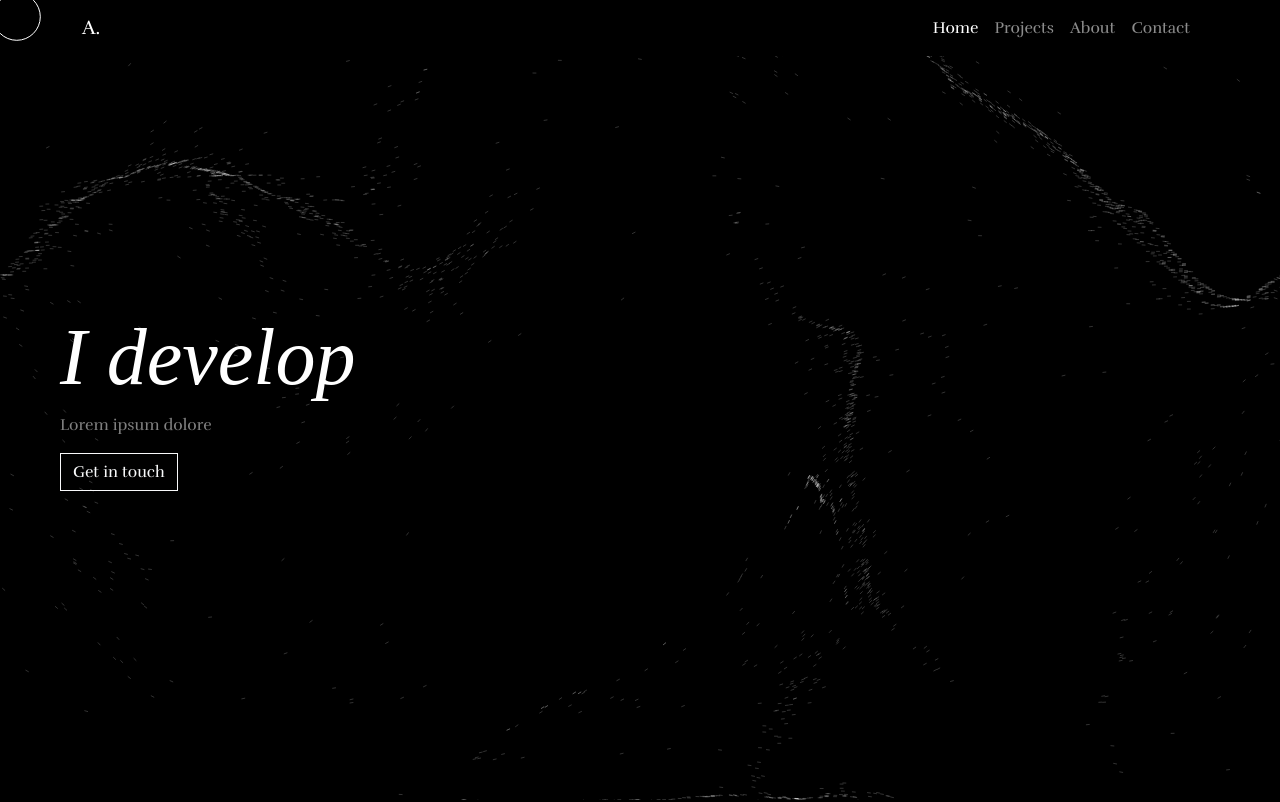
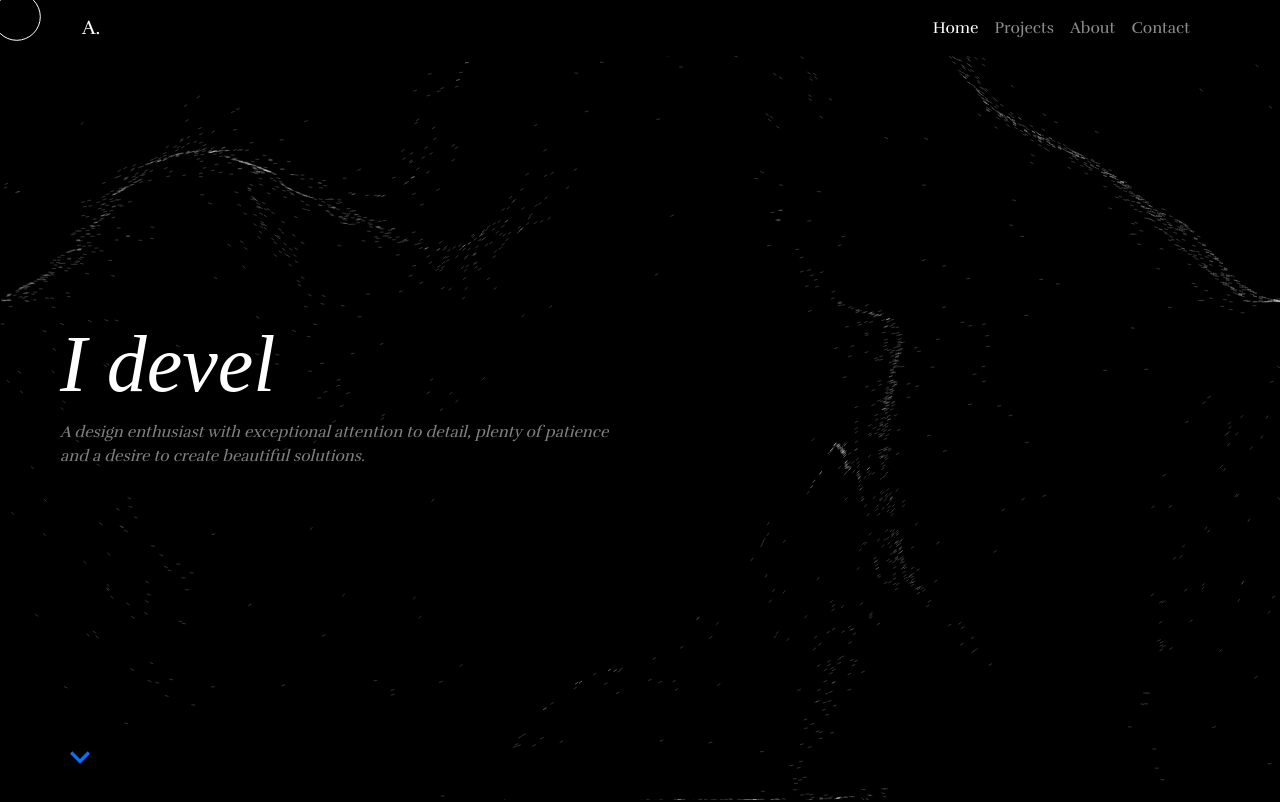
Before and after one commit to alexandrabatrak/react-portfolio, a React (Create React App) app: page / in a window 1280 px wide. Shown: the top 802 px of the page. Built offline with nearby package versions, Linux system fonts and the light colour scheme; a web font is replaced by a local one.

Commit message:
Add scroll link to projects

```diff
--- a/src/components/pages/Home.js
+++ b/src/components/pages/Home.js
@@ -2,14 +2,19 @@ import Projects from './Projects';
 import { useState, useEffect } from 'react';
 import { Container, Row } from 'react-bootstrap';
 import { motion } from 'framer-motion';
+import { Link } from 'react-router-dom';
+/* icons */
+import { MdKeyboardArrowDown } from 'react-icons/md';
 
 export default function Home() {
   const [loopN, setLoopN] = useState(0);
+  // amimate opacity of text
+  const [textClass, setTextClass] = useState('');
   const [isDeleting, setIsDeleting] = useState(false);
-  const toAnimate = ['create', 'develop', 'meep-meep', 'design'];
+  const toAnimate = ['create', 'develop', 'design'];
   const [text, setText] = useState('');
   const interval = 300;
-  const [delta, setDelta] = useState(100 - Math.random() * 400);
+  const [delta, setDelta] = useState(100 - Math.random() * 300);
 
   useEffect(() => {
     let ticker = setInterval(() => {
@@ -31,6 +36,13 @@ export default function Home() {
     setText(updatedText);
     if (isDeleting) {
       setDelta((prevDelta) => prevDelta / 2);
+      // to animate each letter's opacity
+      if (text.length === 1) {
+        setTextClass('delete');
+        setTimeout(() => {
+          setTextClass('');
+        }, 300);
+      }
     }
     if (!isDeleting && updatedText === fullText) {
       setIsDeleting(true);
@@ -38,7 +50,7 @@ export default function Home() {
     } else if (isDeleting && updatedText === '') {
       setIsDeleting(false);
       setLoopN(loopN + 1);
-      setDelta(1);
+      setDelta(100);
     }
   };
 
@@ -49,32 +61,43 @@ export default function Home() {
         animate={{ opacity: 1 }}
         exit={{ opacity: 0, y: '200%' }}
         transition={{ ease: 'easeInOut', duration: 1 }}
-        className='d-flex align-items-center min-vh-100 p-5'>
+        className='d-flex align-items-center min-vh-100 p-5 position-relative'>
         <Container fluid>
           <Row>
             <div className='masthead'>
               <h1 className='display-1 text-white fst-italic'>
                 {`I `}
-                <span className='wrap'>{text}</span>
+                <span className={textClass}>{text}</span>
               </h1>
-              <p className='text-white-50'>Lorem ipsum dolore</p>
-              <button className='btn btn-cta btn-outline-light'>
-                Get in touch
-              </button>
+              <p className='text-white-50 w-50 fst-italic'>
+                A design enthusiast with exceptional attention to detail, plenty
+                of patience and a desire to create beautiful solutions.
+              </p>
             </div>
           </Row>
+          <div className='scroll-down position-absolute bottom-0 d-flex justify-content-center text-white fs-1 mb-3'>
+            <Link
+              to='projects'
+              spy='true'
+              smooth='true'
+              duration={500}
+              offset={-70}>
+              <MdKeyboardArrowDown />
+            </Link>
+          </div>
         </Container>
       </motion.section>
-      <motion.section
+      {/* <motion.section
         initial={{ opacity: 0 }}
         animate={{ opacity: 1 }}
         exit={{ opacity: 0, y: '200%' }}
         transition={{ ease: 'easeInOut', duration: 1 }}
-        className='bg-black bg-opacity-75 d-flex align-items-center min-vh-100 p-5'>
+        className='bg-black bg-opacity-75 d-flex align-items-center min-vh-100 p-5'
+        id='section'>
         <Container fluid>
           <Projects />
         </Container>
-      </motion.section>
+      </motion.section> */}
     </>
   );
 }
```
